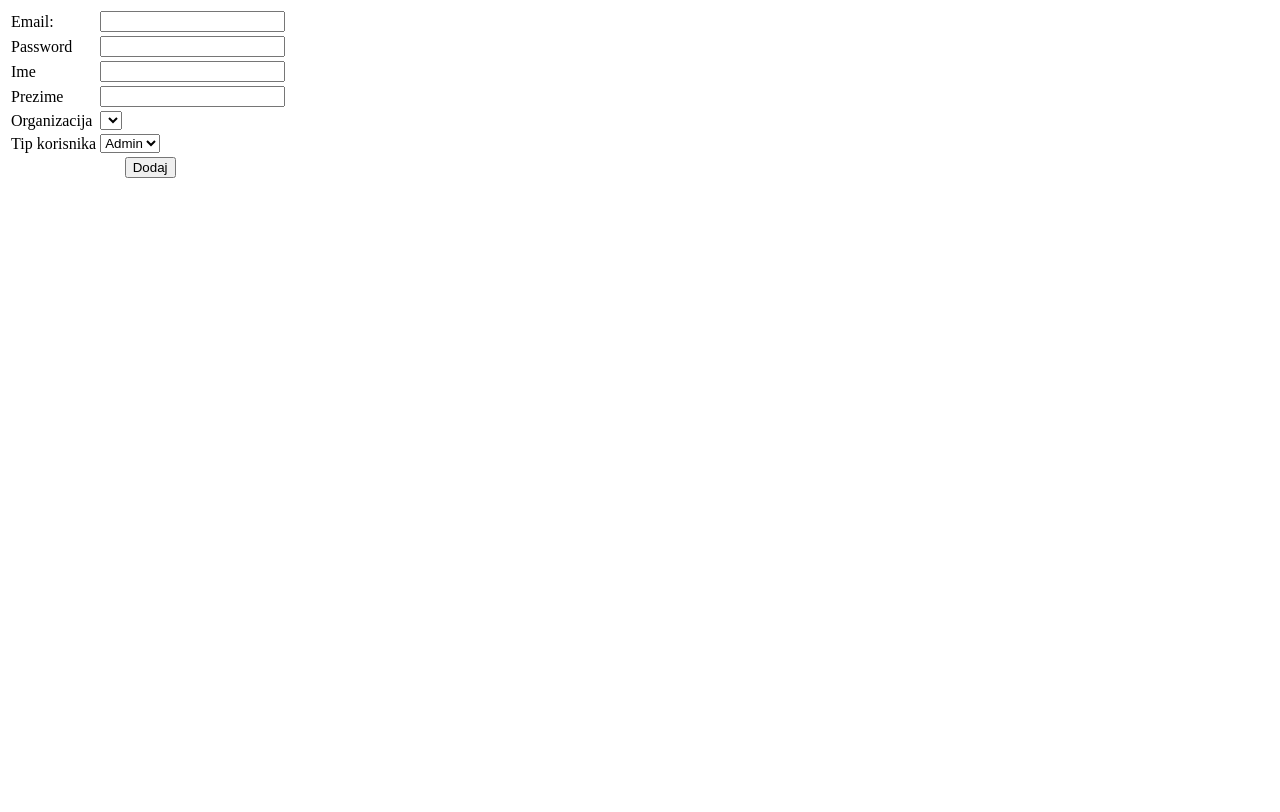
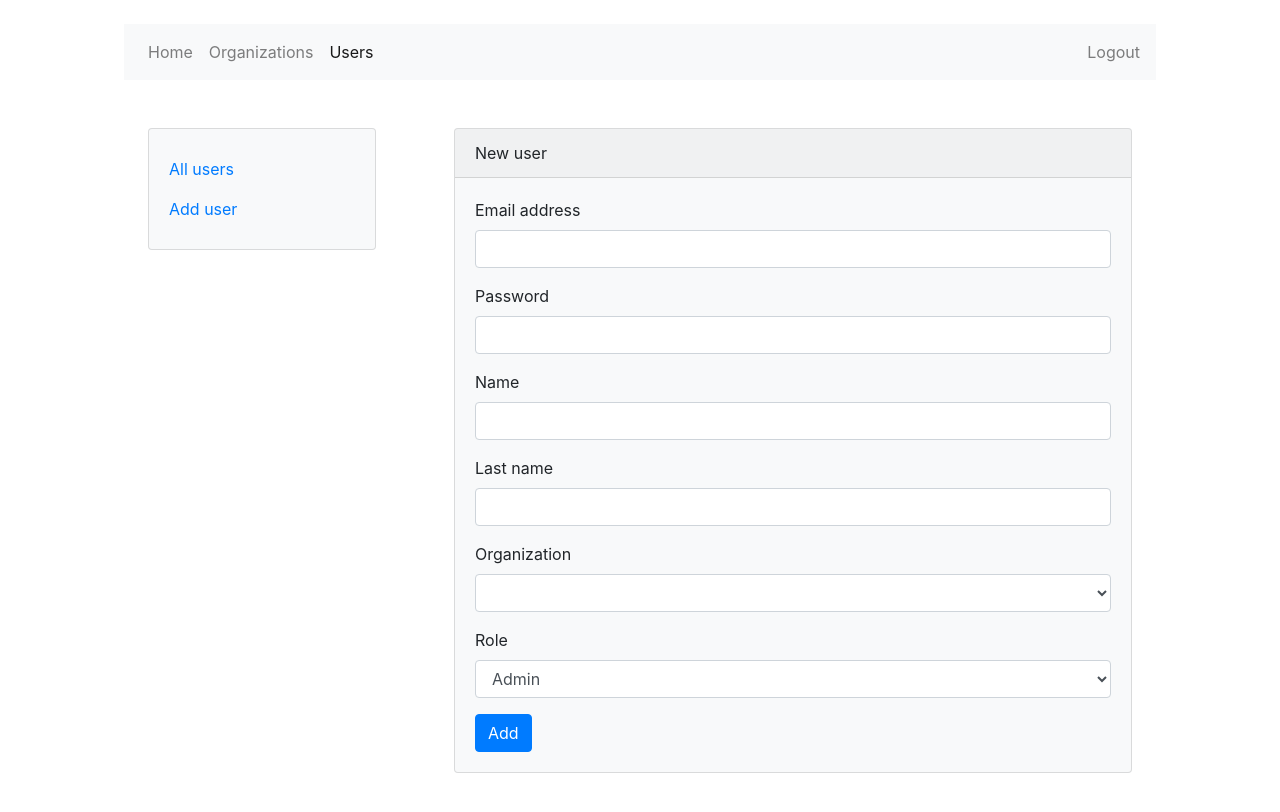
Before and after one commit to senpai132/WebProj-repository, a plain HTML site: page static/html/new_user.html in a window 1280 px wide. Drawn offline with nearby package versions, Linux system fonts and the light colour scheme; no server answers.

Commit message:
Applied bootstrap and fixed bugs on new user

```diff
--- a/static/html/new_user.html
+++ b/static/html/new_user.html
@@ -5,52 +5,105 @@
 		<title>Users</title>
 		<script src = "../javaScript/jquery.min.js"></script>
 		<script src = "../javaScript/new_user.js"></script>
-		<script>
-			$(document).ready( function() {
-				init();
-			});
-		</script>
+		<link rel="stylesheet" href="https://stackpath.bootstrapcdn.com/bootstrap/4.4.1/css/bootstrap.min.css" integrity="sha384-Vkoo8x4CGsO3+Hhxv8T/Q5PaXtkKtu6ug5TOeNV6gBiFeWPGFN9MuhOf23Q9Ifjh" crossorigin="anonymous">
 	</head>
 	<body>
-		<form id = "new_user_form">
-		<table>
-			<tr>
-				<td>Email:</td>
-				<td><input type ="text" name = "email" id="email"></td>
-				<td><p id = "mailError"></p></td>
-			</tr>
-			<tr>
-				<td>Password</td>
-				<td><input type = "password" name="password" id="password"></td>
-				<td><p id = "passError"></p></td>
-			</tr>
-			<tr>
-				<td>Ime</td>
-				<td><input type = "text" name="name" id="name"></td>
-				<td><p id = "nameError"></p></td>
-			</tr>
-			<tr>
-				<td>Prezime</td>
-				<td><input type = "text" name="lastName" id="lastName"></td>
-				<td><p id = "lastNameError"></p></td>
-			</tr>
-			<tr id="org_input">
-				<td>Organizacija</td>
-				<td><select id="role" name="role"></select></td>
-				<td><p id = "organizacijaError"></p></td>
-			</tr>
-			<tr>
-				<td>Tip korisnika</td>
-				<td><select name="role">
-							<option value="ADMIN">Admin</option>
-							<option value="CLIENT">Klijent</option>
-				</select></td>
-			</tr>
-			<tr>
-				<td align = "center" colspan = "3"><input type = "button" value = "Dodaj" onclick = "addUser()"></td>
-			</tr>
-		</table>
-		<p id = "invalidLogIn"></p>
-	</form>
+		<div class="container h-100">
+		  <div class="row m-4">
+		    <div class="col">
+				<nav class="navbar navbar-expand-lg navbar-light bg-light">
+				  <button class="navbar-toggler" type="button" data-toggle="collapse" data-target="#navbarText" aria-controls="navbarText" aria-expanded="false" aria-label="Toggle navigation">
+				    <span class="navbar-toggler-icon"></span>
+				  </button>
+				  <div class="collapse navbar-collapse" id="navbarText">
+				    <ul class="navbar-nav mr-auto">
+				      <li class="nav-item">
+				        <a class="nav-link" href="#">Home</a>
+				      </li>
+				      <li class="nav-item">
+				        <a class="nav-link" href="/rest/goToOrganizations">Organizations</a>
+				      </li>
+				      <li class="nav-item active">
+				        <a class="nav-link" href="/rest/goToUsers">Users</a>
+				      </li>
+				    </ul>
+				    <a class="navbar-text">
+				      Logout
+				    </a>
+				  </div>
+				</nav>
+		    </div>
+		  </div>
+		  <div class="row m-4">
+		    <div class="col m-4">
+				<div class="card text-white bg-light" style="max-width: 18rem;">
+				  	<div class="card-body">
+		   				<ul class="navbar-nav mr-auto">
+					      <li class="nav-item active">
+					        <a class="nav-link" href="/rest/goToUsers">All users</a>
+					      </li>
+					      <li class="nav-item">
+					        <a class="nav-link" href="/rest/goToNewUser">Add user</a>
+					      </li>
+					    </ul>
+				  	</div>
+				</div>
+		    </div>
+		    <div class="col-8 m-4">
+				<div class="card bg-light">
+					<div class="card-header">New user</div>
+				  	<div class="card-body">
+				    	<form id ="new_user_form">
+							<div class="form-group">
+							    <label for="email">Email address</label>
+							    <input name="email" type="email" class="form-control" id="email">
+						  		<div class="invalid-feedback" id="email_error">
+
+						        </div>
+						  	</div>
+						  	<div class="form-group">
+						    	<label for="password">Password</label>
+							    <input name="password" type="password" class="form-control" id="password">
+							    <div class="invalid-feedback" id="password_error">
+
+						        </div>
+						  	</div>
+						  	<div class="form-group">
+						    	<label for="name">Name</label>
+							    <input name="name" type="text" class="form-control" id="name">
+							    <div class="invalid-feedback" id="name_error">
+
+						        </div>
+						  	</div>
+						  	<div class="form-group">
+						    	<label for="lastName">Last name</label>
+							    <input name="lastName" type="text" class="form-control" id="lastName">
+							    <div class="invalid-feedback" id="lastName_error">
+
+						        </div>
+						  	</div>
+						  	<div class="form-group" id="org_input">
+						    	<label for="organization">Organization</label>
+							    <select id="organization" class="form-control" name="organization"></select>
+							    <div class="invalid-feedback" id="organization_error">
+
+						        </div>
+						  	</div>
+						  	<div class="form-group">
+						    	<label for="role">Role</label>
+							    <select name="role" id="role" class="form-control">
+									<option value="ADMIN">Admin</option>
+									<option value="CLIENT">Client</option>
+								</select>
+						  	</div>
+						  	<button type="button" class="btn btn-primary" onclick="addUser()">Add</button>
+						</form>
+						<div class="alert alert-danger mt-2" id="error_message" role="alert">
+				  		</div>
+			  		</div>
+				</div>
+		    </div>
+		  </div>
+		</div>
 	</body>
 </html>
--- a/static/javaScript/new_user.js
+++ b/static/javaScript/new_user.js
@@ -1,3 +1,8 @@
+$(document).ready( function() {
+	init();
+	$("#error_message").hide();
+});
+
 function getFormData($form){
 		var unindexed_array = $form.serializeArray();
 		var indexed_array = {};
@@ -15,7 +20,7 @@ function init() {
 		type: "GET",
 		complete: function(data){
 			d = JSON.parse(data.responseText);
-			if(!d.logged) {
+			if(!d.logged || d.role == "client") {
 				window.location.replace("/");
 			}
 			else {
@@ -37,42 +42,63 @@ function loadOrganizations() {
 		complete: function(data){
 			d = JSON.parse(data.responseText);
 
+			if (d.result) {
 				for(let org of d.orgs) {
-				$("#role").append(`<option value="${org}">${org}</option>`)
+					$("#organization").append(`<option value="${org.name}">${org.name}</option>`)
+				}
+			}
+			else {
+				window.location.replace("/");
 			}
 		}
 	});
 }
 
 function addUser() {
+	var error = false;
+	$("#error_message").hide();
+
 	if(!validateEmail(document.getElementById("email").value))
 	{
-		$("#mailError").html("<font color = \"red\">* Invalid email format</font>");
-		return;
+		$("#email_error").html("Invalid email");
+		$("#email_error").show();
+		error = true;
 	}
-	$("#mailError").html("");
+	else {
+		$("#email_error").hide();
+	}
 
 	if(document.getElementById("password").value === "")
 	{
-		$("#passError").html("<font color = \"red\">* This field is required</font>");
-		return;
+		$("#password_error").html("Password is required");
+		$("#password_error").show();
+		error = true;
 	}
-	$("#passError").html("");
+	else {
+		$("#password_error").hide();
+	}
 
 	if(document.getElementById("name").value === "")
 	{
-		$("#nameError").html("<font color = \"red\">* This field is required</font>");
-		return;
+		$("#name_error").html("Name is required");
+		$("#name_error").show();
+		error = true;
 	}
-	$("#nameError").html("");
+	else {
+		$("#name_error").hide();
+	}
 
 	if(document.getElementById("lastName").value === "")
 	{
-		$("#lastNameError").html("<font color = \"red\">* This field is required</font>");
-		return;
+		$("#lastName_error").html("Last name is required");
+		$("#lastName_error").show();
+		error = true;
 	}
-	$("#lastNameError").html("");
+	else {
+		$("#lastName_error").hide();
+	}
 
+	if (!error) {
 		var data = getFormData($("#new_user_form"));
 
 		var s = JSON.stringify(data);
@@ -86,13 +112,15 @@ function addUser() {
 				d = JSON.parse(data.responseText);
 				if(!d.result)
 				{
-				$("#invalidLogIn").html(d.message);
+					$("#error_message").html(d.message);
+					$("#error_message").show();
 				}
 				else
 					window.location.replace("/html/users.html");
 			}
 		});
 	}
+}
 
 function validateEmail(email) {
   var re = /^(([^<>()[\]\\.,;:\s@\"]+(\.[^<>()[\]\\.,;:\s@\"]+)*)|(\".+\"))@((\[[0-9]{1,3}\.[0-9]{1,3}\.[0-9]{1,3}\.[0-9]{1,3}\])|(([a-zA-Z\-0-9]+\.)+[a-zA-Z]{2,}))$/;
```
Also changed, not shown: static/html/edit_organization.html (+4 -4 lines), static/html/organizations.html (+1 -1 lines), static/html/users.html (+64 -11 lines), static/index.html (+0 -1 lines), static/javaScript/users.js (+11 -4 lines), 1 other file. Lines whose indentation alone changed are shown as unchanged.
